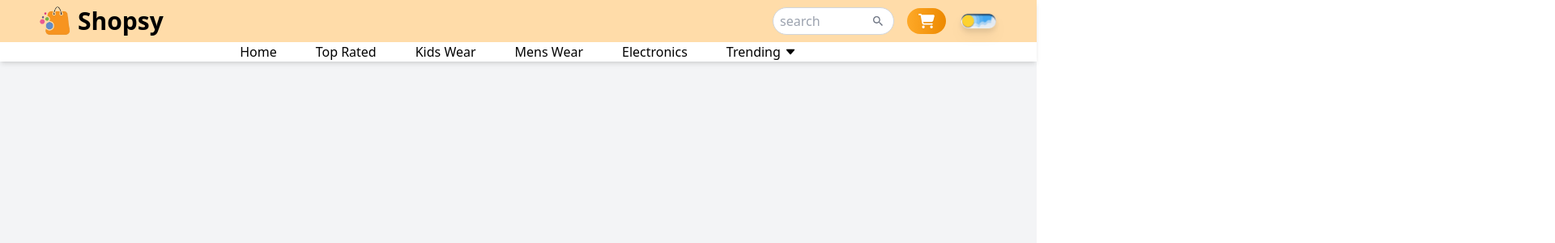
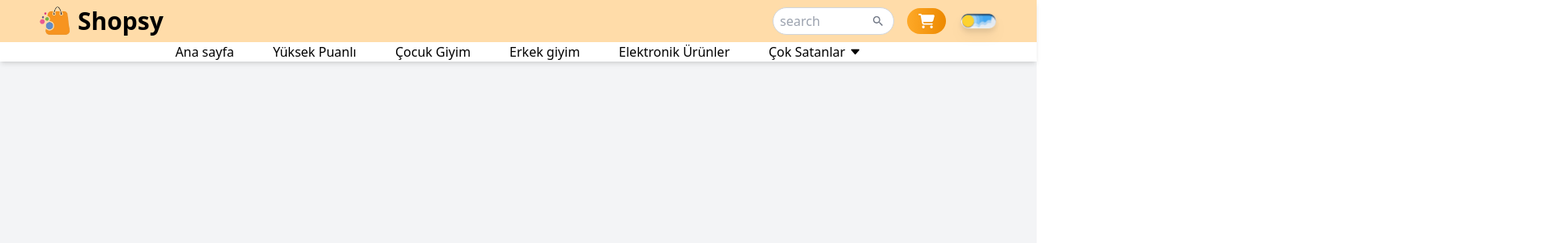
Before and after one commit to tutusjr/Ecommerce-Website, a React (Vite) app: page / in a window 1280 px wide. Shown: the top 300 px of the page at 81% size, 1920 px wide, since content can reach past the window. Built offline with nearby package versions, Linux system fonts and the light colour scheme; the HTML template or start-up script is replaced by a standard one.

Commit message:
navbar language

```diff
--- a/src/components/DropdownLinks.js
+++ b/src/components/DropdownLinks.js
@@ -1,17 +1,17 @@
 const DropdownLinks = [
     {
         id: 1,
-        name: 'Trending Products',
+        name: 'Çok Satan Ürünler',
         link: '/#'
     },
     {
         id: 2,
-        name: 'Top Selling Products',
+        name: 'Sık Ziyaret Edilenler',
         link: '/#'
     },
     {
         id: 3,
-        name: 'Top Rated',
+        name: 'Yüksek Puanlı Ürünler',
         link: '/#'
     }
 ]
--- a/src/components/MenuItem.js
+++ b/src/components/MenuItem.js
@@ -1,27 +1,27 @@
 const MenuItem = [
     {
         id: 1,
-        name: 'Home',
+        name: 'Ana sayfa',
         link: '/#'
     },
     {
         id: 2,
-        name: 'Top Rated',
+        name: 'Yüksek Puanlı',
         link: '/#services'
     },
     {
         id: 3,
-        name: 'Kids Wear',
+        name: 'Çocuk Giyim',
         link: '/#',
     },
     {
         id: 4,
-        name: 'Mens Wear',
+        name: 'Erkek giyim',
         link: '/#',
     },
     {
         id: 5,
-        name: 'Electronics',
+        name: 'Elektronik Ürünler',
         link: '/#',
     }
 ];
--- a/src/components/Navbar/Navbar.jsx
+++ b/src/components/Navbar/Navbar.jsx
@@ -65,7 +65,7 @@ export default function Navbar() {
               className="flex justify-center items-center gap-1 px-4 hover:text-primary duration-200"
               href="#"
             >
-              Trending{" "}
+              Çok Satanlar{" "}
               <span>
                 <IoCaretDownOutline className="transition-all duration-200 group-hover:rotate-180" />
               </span>
```
